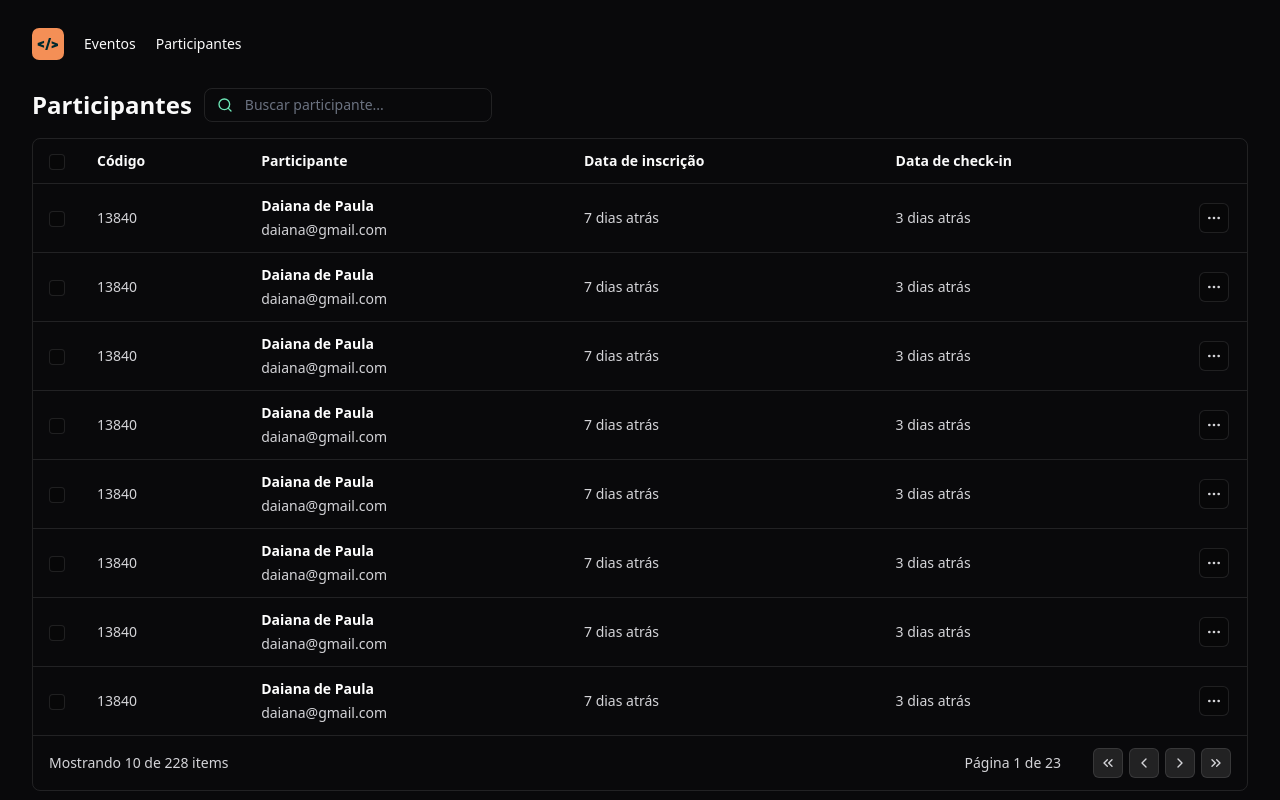
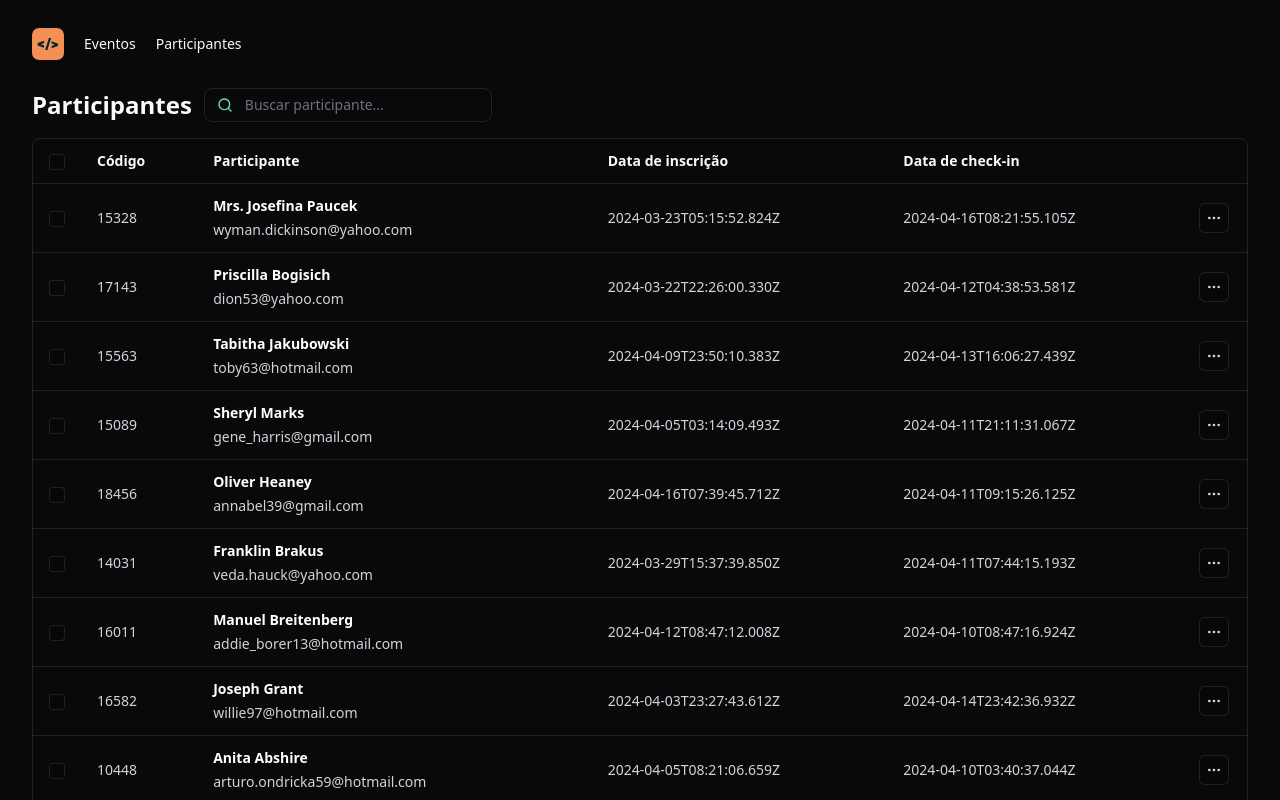
Before and after one commit to daianaadepaula/pass-in-web, a React (Vite) app: page / in a window 1280 px wide. Shown: the top 800 px of the page. Built offline with nearby package versions, Linux system fonts and the light colour scheme.

Commit message:
build: faker js and attendee file

```diff
--- a/package.json
+++ b/package.json
@@ -15,6 +15,7 @@
     "tailwind-merge": "^2.3.0"
   },
   "devDependencies": {
+    "@faker-js/faker": "^8.4.1",
     "@tailwindcss/forms": "^0.5.7",
     "@types/react": "^18.2.66",
     "@types/react-dom": "^18.2.22",
--- a/src/components/attendee.list.tsx
+++ b/src/components/attendee.list.tsx
@@ -5,6 +5,7 @@
 import { TableCell } from "./table/table-cell"
 import { TableRow } from "./table/table-row"
 import { ChangeEvent, useState } from "react"
+import { attendees } from "../data/attendees"
 
 export function AttendeeList() {
 	const [search, setSearch] = useState('')
@@ -42,21 +43,21 @@
 				</thead>
 
 				<tbody>
-					{Array.from({ length: 8 }).map((_, i) => {
+					{attendees.map((attendee) => {
 						return (
-							<TableRow key={i} >
+							<TableRow key={attendee.id}>
 								<TableCell>
 									<input type="checkbox" className="size-4 bg-black/20 rounded border border-white/10" />
 								</TableCell>
-								<TableCell>13840</TableCell>
+								<TableCell>{attendee.id}</TableCell>
 								<TableCell>
 									<div className="flex flex-col gap-1">
-										<span className="font-semibold text-white">Daiana de Paula</span>
-										<span>daiana@gmail.com</span>
+										<span className="font-semibold text-white">{attendee.name}</span>
+										<span>{attendee.email}</span>
 									</div>
 								</TableCell>
-								<TableCell>7 dias atrás</TableCell>
-								<TableCell>3 dias atrás</TableCell>
+								<TableCell>{attendee.createdAt.toISOString()}</TableCell>
+								<TableCell>{attendee.checkedInAt.toISOString()}</TableCell>
 								<TableCell>
 									<IconButton transparent>
 										<MoreHorizontal className="size-4" />
--- /dev/null
+++ b/src/data/attendees.ts
@@ -0,0 +1,11 @@
+import {faker} from "@faker-js/faker"
+
+export const attendees = Array.from({ length: 200 }).map(() => {
+	return {
+		id: faker.number.int({ min: 10000, max: 20000}),
+		name: faker.person.fullName(),
+		email: faker.internet.email().toLocaleLowerCase(),
+		createdAt: faker.date.recent({ days: 30 }),
+		checkedInAt: faker.date.recent({ days: 7 }),
+	}
+})
```
Also changed, not shown: 1 other file (tests, documents, lock files or other folders).
